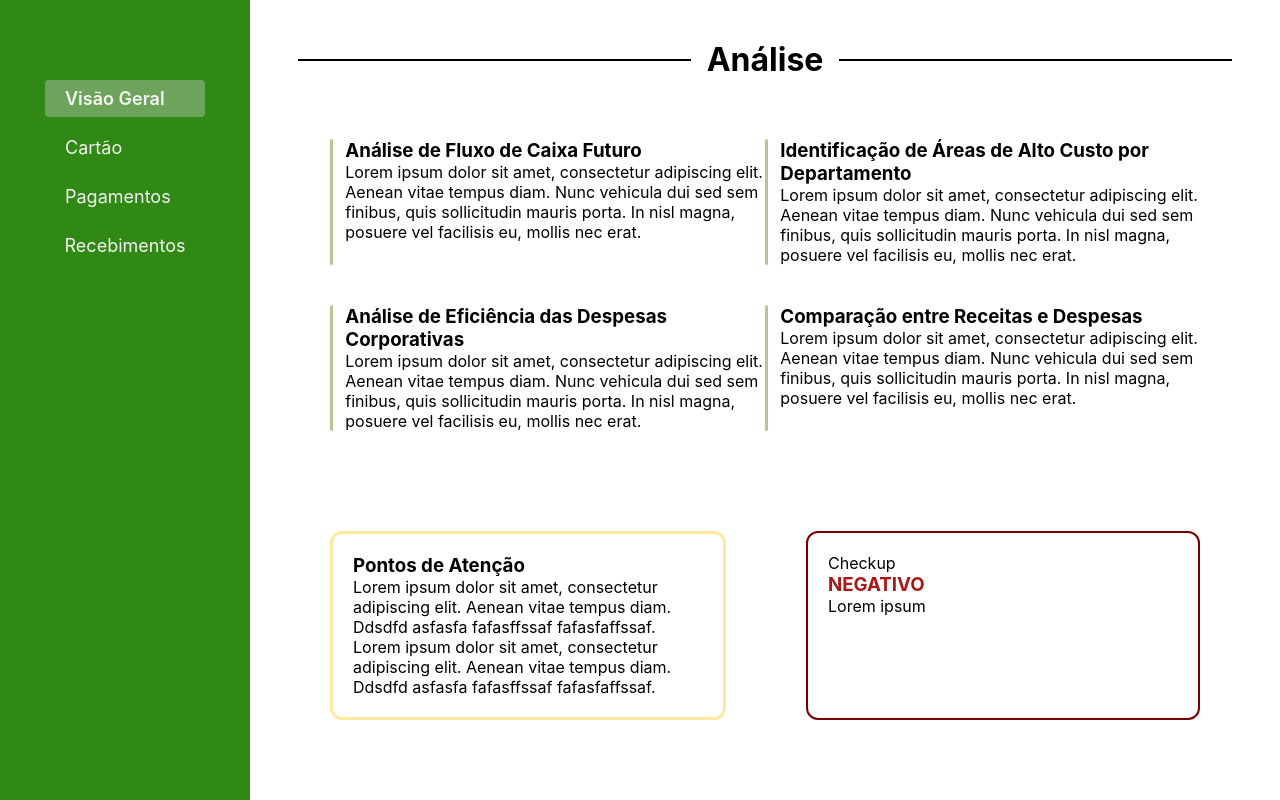
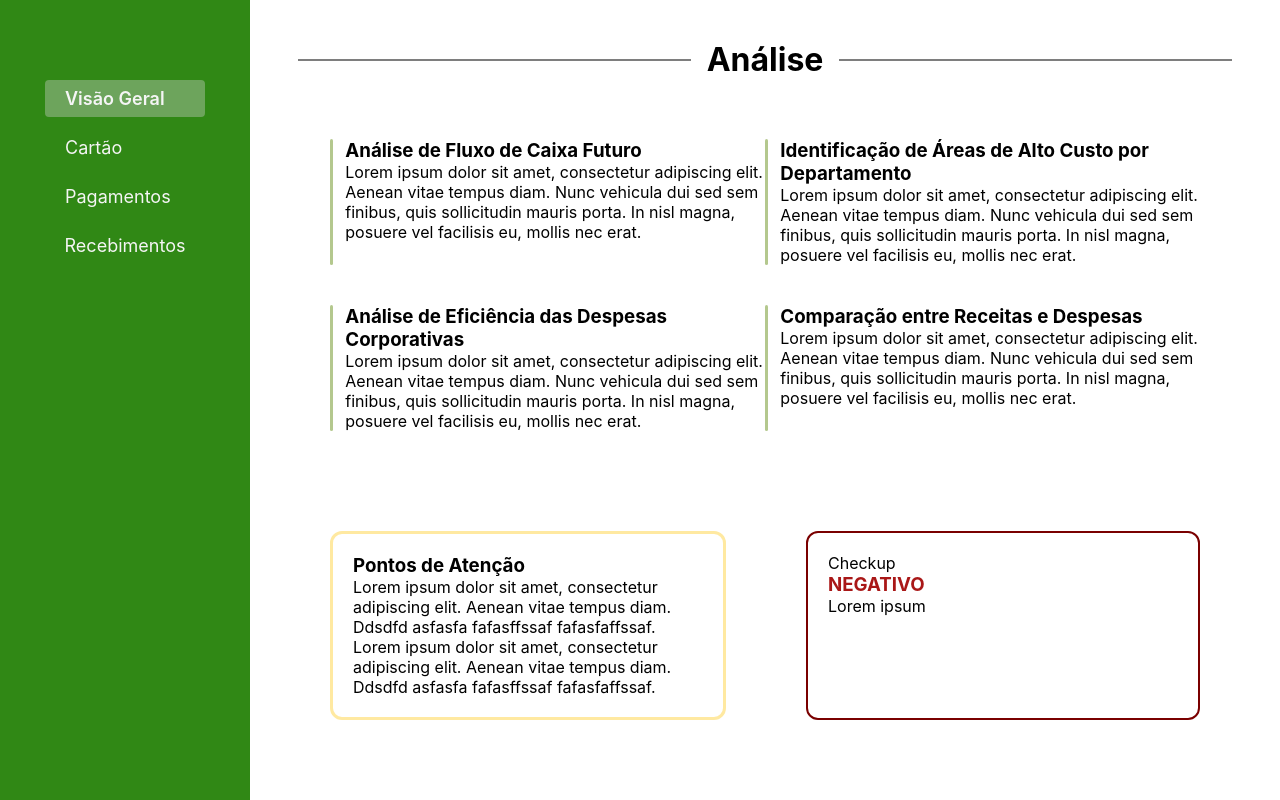
Before and after one commit to JacksonAguiar/hackathon-starkbank, a React app in the folder frontend/: page / in a window 1280 px wide. Built offline with nearby package versions, Linux system fonts and the light colour scheme.

Commit message:
fix: adjust divider

```diff
--- a/frontend/src/presentation/pages/home/styles.module.scss
+++ b/frontend/src/presentation/pages/home/styles.module.scss
@@ -22,7 +22,7 @@
                 flex: 1;
                 margin: 8px;
                 height: 2px;
-                background-color: black;
+                background-color: rgb(126, 126, 126);
             }
         }
 
```
